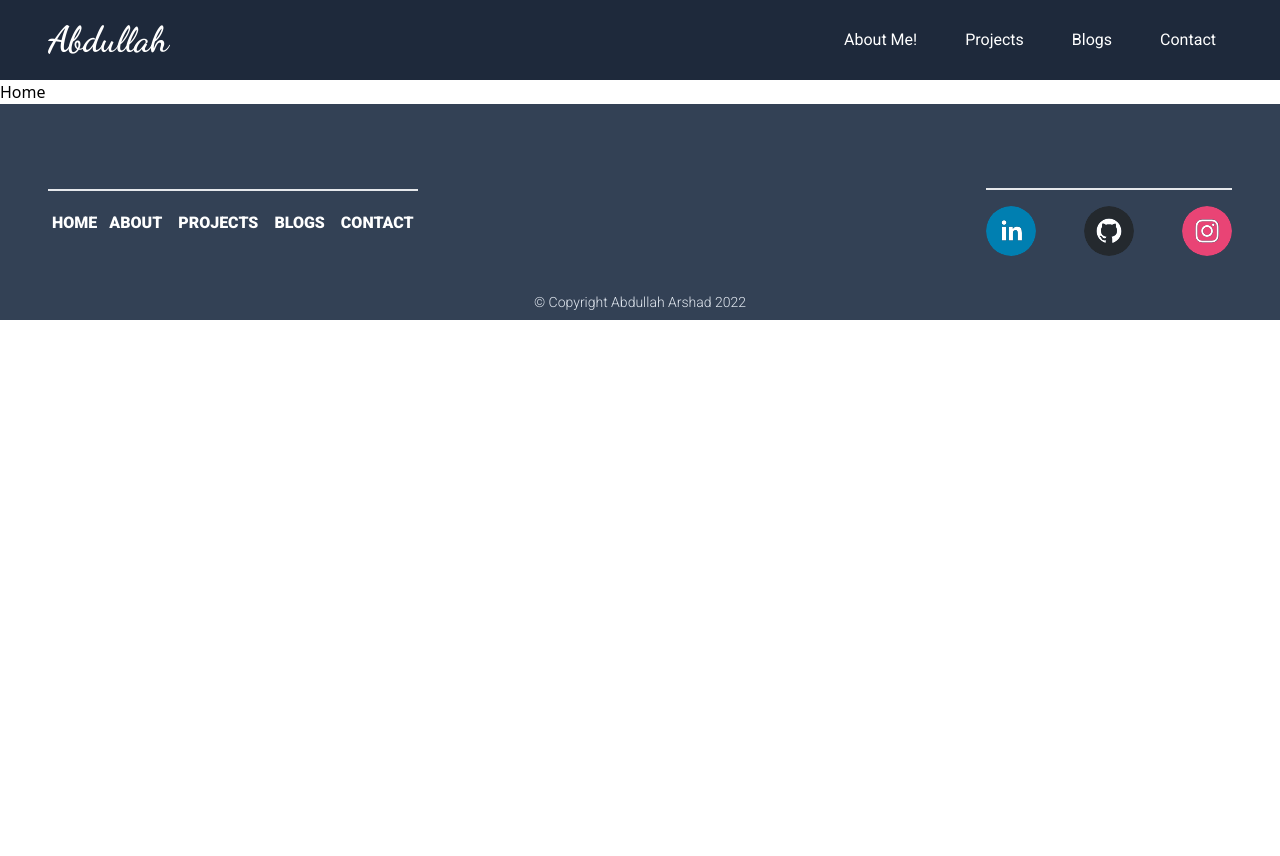
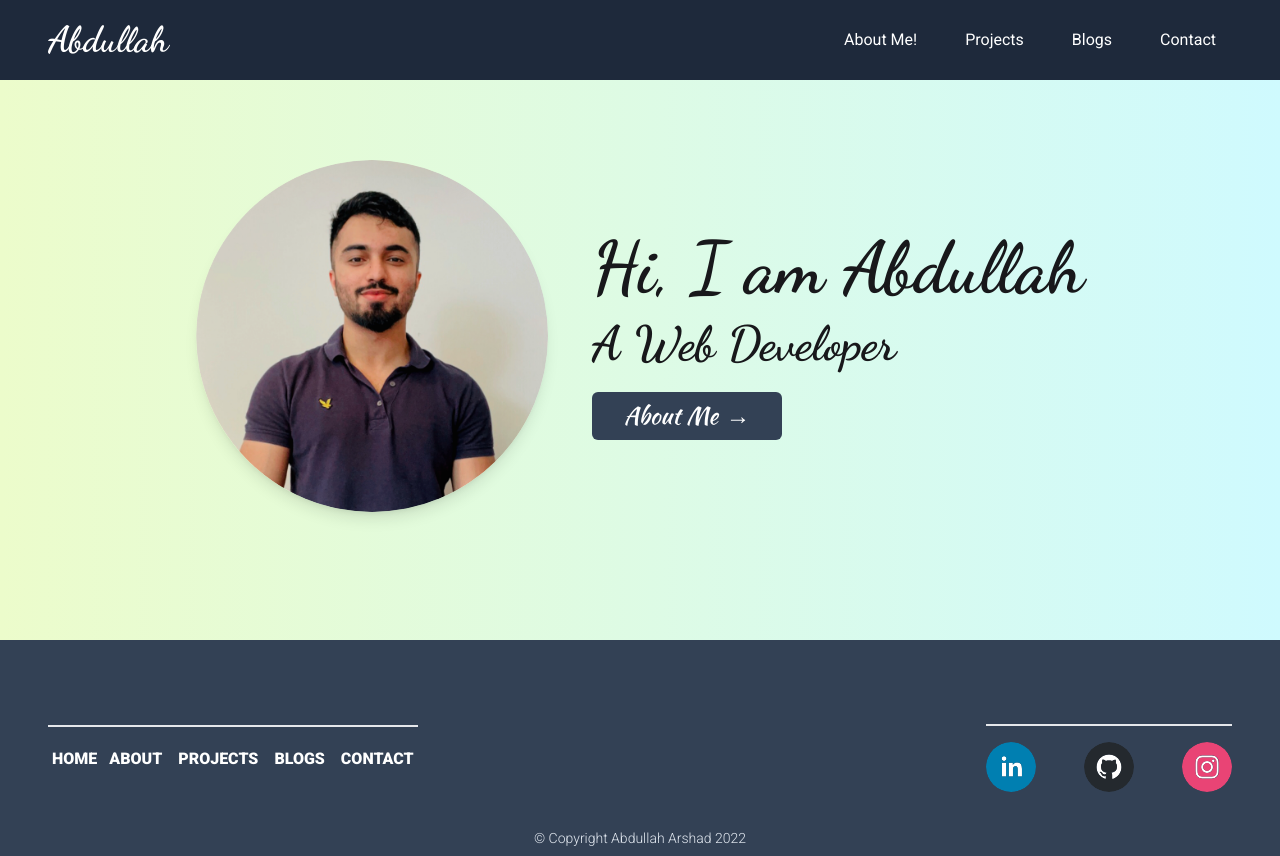
Before and after one commit to abdullah-arshad78/portfolio, a React (Create React App) app: page / in a window 1280 px wide. Before the commit the page ends 800 px from the top, so only its background shows below. Built offline with nearby package versions, Linux system fonts and the light colour scheme.

Commit message:
add home section

```diff
--- a/src/components/Home.js
+++ b/src/components/Home.js
@@ -1,7 +1,28 @@
 import React from "react";
-
+import abdullahPic from "../assets/abdullah.png";
+import { Link } from "react-router-dom";
 const Home = () => {
-  return <div>Home</div>;
+  return (
+    <div className="flex flex-col md:flex-row justify-center items-center pt-[5rem] pb-[8rem] bg-gradient-to-r from-lime-100  to-cyan-100 ">
+      <div className="w-[22rem] md:mr-6 rounded-full ">
+        <img
+          className="w-full h-auto rounded-full shadow-lg"
+          src={abdullahPic}
+          alt="abdullah"
+        />
+      </div>
+      <div className="flex mt-8 md:mt-0 flex-col justify-center items-center md:items-start md:text-left text-zinc-900 main-heading  text-6xl md:text-5xl lg:text-7xl font-extrabold ml-5 md:ml-ml-6">
+        <h1>Hi, I am Abdullah</h1>{" "}
+        <span className="text-5xl block mt-4">A Web Developer</span>
+        <Link
+          to="/about"
+          className=" text-center bg-slate-700 hover:shadow  mt-6  flex justify-center items-center  secondary-heading font-medium text-3xl md:text-2xl lg-text-4xl mr-2 text-white py-2 px-8 rounded-md hover:bg-slate-200 hover:scale-101 hover:text-slate-700 hover:border-2 hover:border-slate-700 transition-all duration-150 ease-in-out border-box"
+        >
+          About Me <span className="ml-2"> &rarr;</span>
+        </Link>
+      </div>
+    </div>
+  );
 };
 
 export default Home;
```
Also changed, not shown: src/assets/abdullah.png (added).
